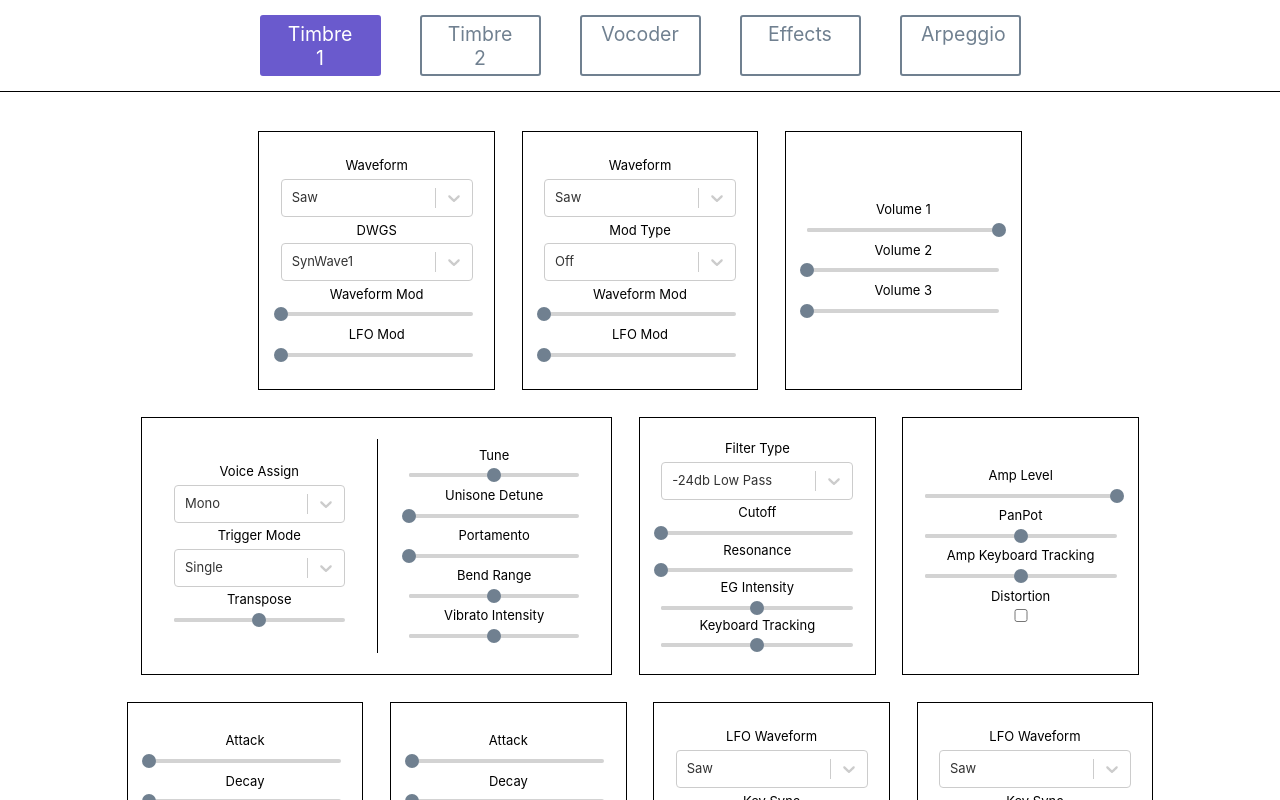
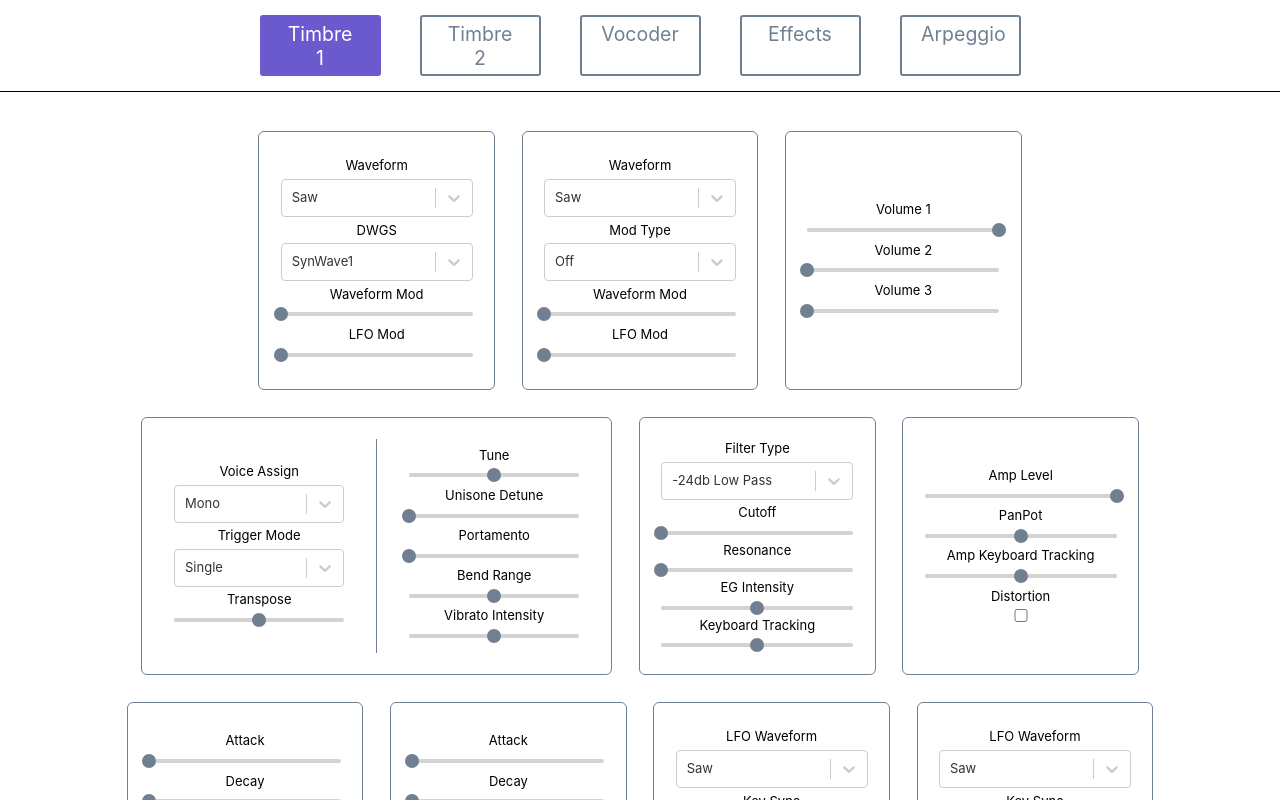
Before and after one commit to ifacodes/alapatch, a React (Create React App) app: page / in a window 1280 px wide. Built offline with nearby package versions, Linux system fonts and the light colour scheme.

Commit message:
update add tabs and styling

```diff
--- a/src/features/timbre/parameters/Parameters.module.css
+++ b/src/features/timbre/parameters/Parameters.module.css
@@ -1,3 +1,8 @@
+.container, .horizontalContainer, .patchesContainer {
+    border: solid 1pt slategrey;
+    border-radius: 6px;
+}
+
 .container {
     font-size: small;
     display: inline-flex;
@@ -5,7 +10,6 @@
     justify-content: center;
     padding: 16pt;
     margin: 10pt;
-    border: solid 1pt black;
     width: 15%;
     height: 214px;
     line-height: 1.5em;
@@ -22,9 +26,9 @@
     align-items: center;
     padding: 16pt 8pt 16pt 8pt;
     margin: 10pt;
-    border: solid 1pt black;
     width: 448px;
     height: 214px;
+
 }
 
 .patchesContainer {
@@ -35,7 +39,6 @@
     align-items: center;
     padding: 16pt 8pt 16pt 8pt;
     margin: 10pt;
-    border: solid 1pt black;
     width: 680px;
     height: 214px;
 }
@@ -50,7 +53,11 @@
 
 .divider {
     height: 214px;
-    width: 1px;
-    background-color: black;
+    width: 2px;
+    background-color:slategrey;
     margin: 0 8pt;
 }
+
+.patchesContainer > .divider {
+    width: 4px;
+}
```
